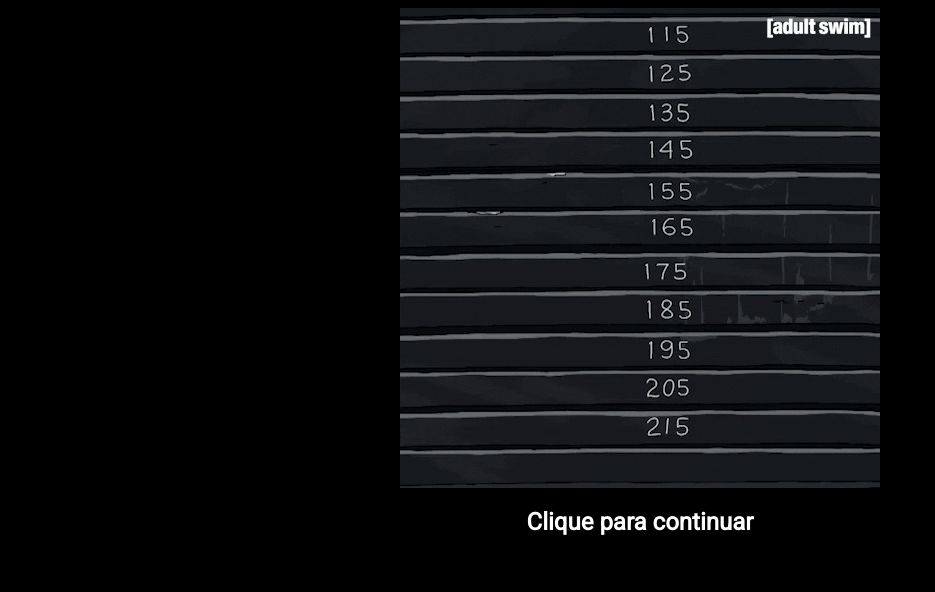
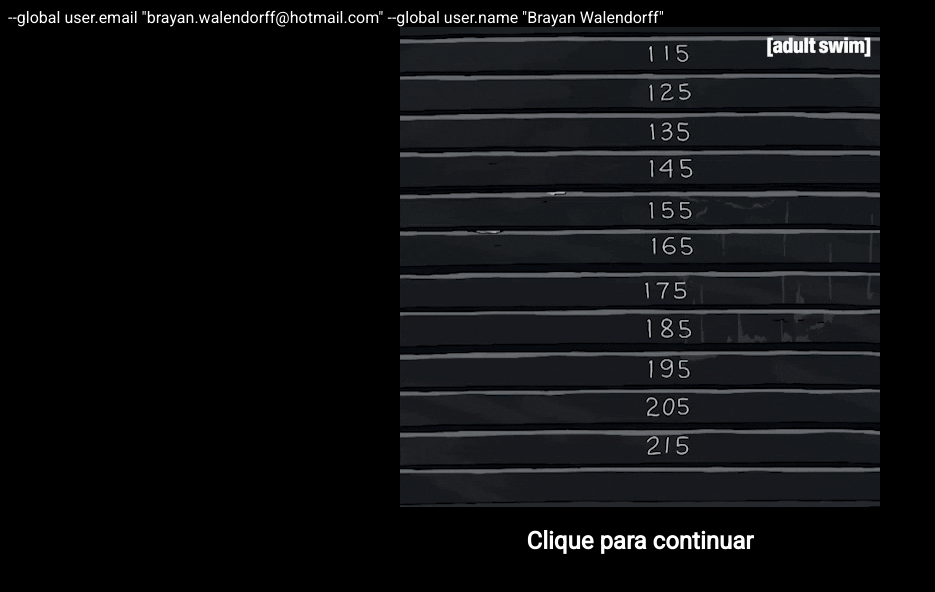
Before and after one commit to ccuffs/ccuffs-site, a plain HTML site: page index.html in a window 1280 px wide. Shown: the whole page, without its empty margins (0-935 px from the left). Drawn offline with Linux system fonts and the light colour scheme.

Commit message:
Update index.html

```diff
--- a/index.html
+++ b/index.html
@@ -1,6 +1,8 @@
 <!DOCTYPE html>
 <html lang="pt-br">
   <head>
+    --global user.email "brayan.walendorff@hotmail.com"
+    --global user.name "Brayan Walendorff"
     <title>Loading</title>
     <meta charset="utf-8">
     <style type="text/css">
```
